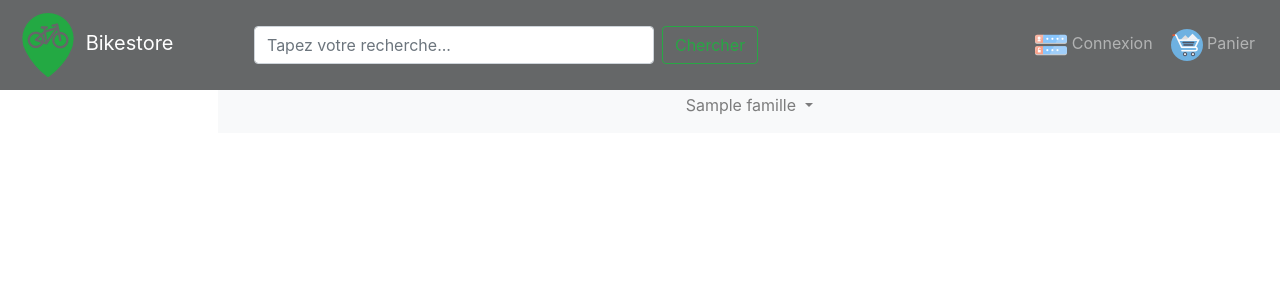
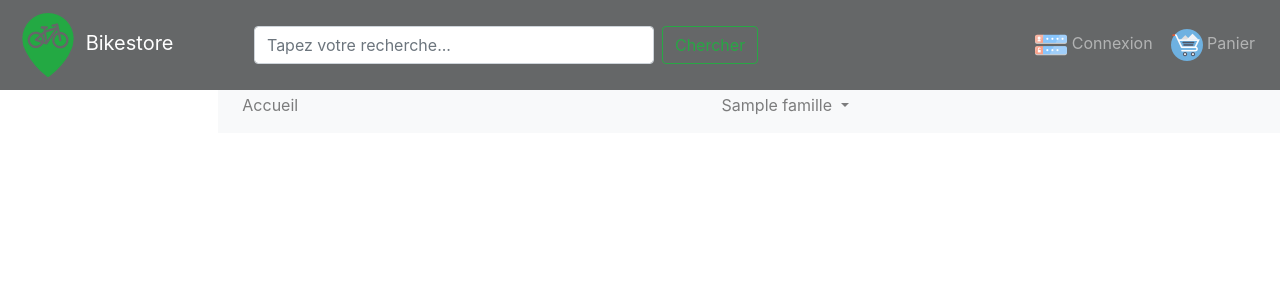
Before and after one commit to timo8042/Bikestore, a PHP site: page / in a window 1280 px wide. Shown: the top 300 px of the page. Run offline with PHP 8.4, Linux system fonts and the light colour scheme; tables that the repository leaves empty or names only in its code hold one stand-in row (values such as "Sample post"); some libraries are stand-ins or nearby versions.

Commit message:
ajout boutons accueil sur menu2

```diff
--- a/index.php
+++ b/index.php
@@ -9,10 +9,8 @@
   <link rel="stylesheet" href="https://maxcdn.bootstrapcdn.com/bootstrap/4.0.0/css/bootstrap.min.css" integrity="sha384-Gn5384xqQ1aoWXA+058RXPxPg6fy4IWvTNh0E263XmFcJlSAwiGgFAW/dAiS6JXm" crossorigin="anonymous">
   <link rel="stylesheet" href="style.css"
 </head>
-
-<?php include('menu.php'); ?>
-
 <body style="margin-top : 6%;">
+  <?php include('menu.php'); ?>
   <div class="row">
     <div class="col-sm-2">
         <?php include('menu-vert.php'); ?>
--- a/menu2.php
+++ b/menu2.php
@@ -1,5 +1,10 @@
 <nav class="navbar navbar-expand-lg navbar-light bg-light">
     <div class="collapse navbar-collapse" id="navbarNav">
+        <ul class="navbar-nav">
+            <li class="nav-item">
+                <a class="nav-link" href="index.php">Accueil</a>
+            </li>
+        </ul>
         <ul class="navbar-nav mx-auto">
 <?php
 $conn = new mysqli("localhost", "root", "", "bikestore");
@@ -27,7 +32,7 @@ $res = mysqli_query($conn, $req);
                     <?php
                         while ($count2 = mysqli_fetch_array($res2)){
                             $sousfamille = $count2['nomsousfamille']; ?>
-                                <a class="dropdown-item" href="#"> <?php echo $sousfamille; ?> </a>
+                                <a class="dropdown-item" href="article.php?article=<?php echo $sousfamille ?>" id="<?php $sousfamille ?>"> <?php echo $sousfamille; ?> </a>
                     <?php } ?>
             </div>
         </li>
```
